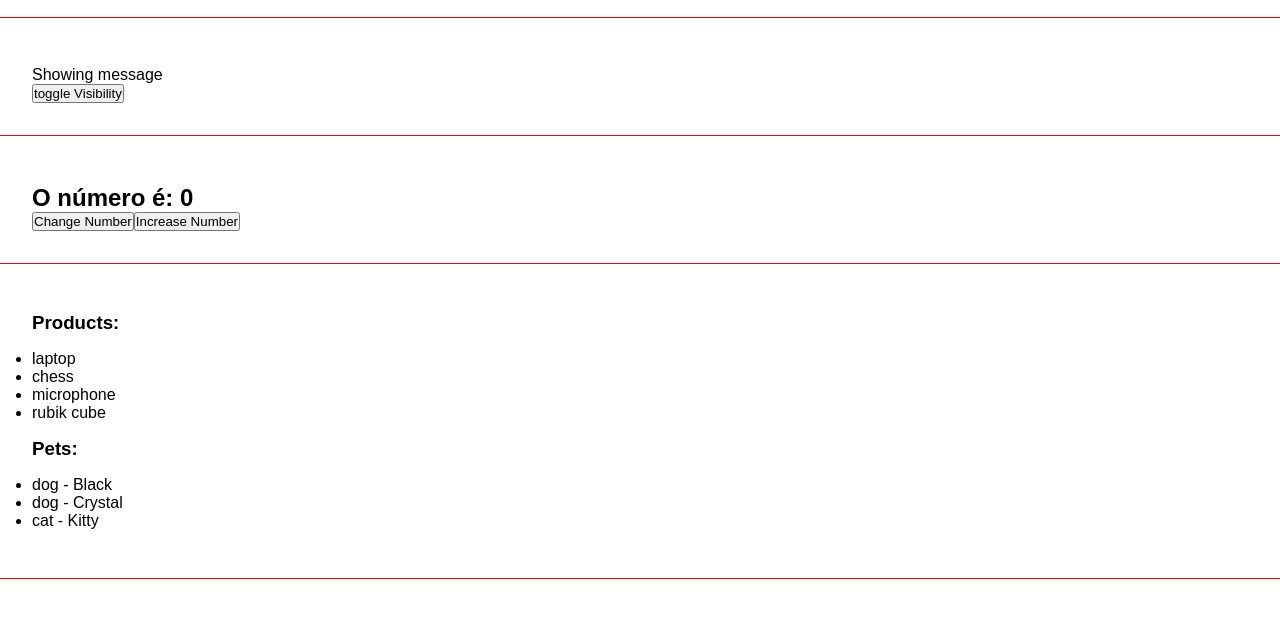
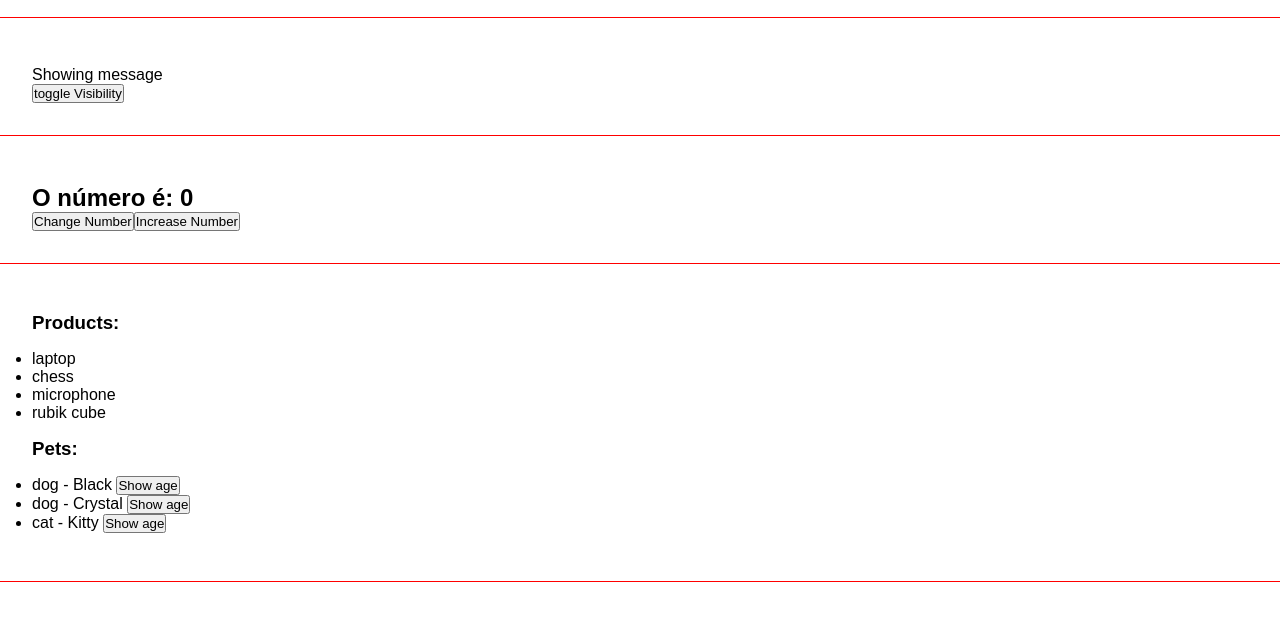
Before and after one commit to hemerson-git/learning-angular13, an Angular app: page / in a window 1280 px wide. Shown: the part 709-1327 px from the top of the page. Built offline with nearby package versions, Linux system fonts and the light colour scheme.

Commit message:
interfaces

```diff
--- /dev/null
+++ b/src/app/Animal.ts
@@ -0,0 +1,5 @@
+export interface Animal {
+  name: string;
+  type: string;
+  age: number;
+}
--- a/src/app/components/list-render/list-render.component.html
+++ b/src/app/components/list-render/list-render.component.html
@@ -8,6 +8,13 @@
   <h3>Pets: </h3>
 
   <ul class="list">
-    <li *ngFor="let pet of pets">{{pet.type}} - {{pet.name}}</li>
+    <li *ngFor="let pet of pets">
+      {{pet.type}} - {{pet.name}}
+      <button (click)="showAge(pet)">Show age</button>
+    </li>
+
+    <p *ngIf="animalDetails">
+      {{animalDetails}}
+    </p>
   </ul>
 </div>
--- a/src/app/components/list-render/list-render.component.ts
+++ b/src/app/components/list-render/list-render.component.ts
@@ -1,4 +1,5 @@
 import { Component } from '@angular/core';
+import { Animal } from '../../Animal'
 
 @Component({
   selector: 'app-list-render',
@@ -7,9 +8,15 @@ import { Component } from '@angular/core';
 })
 export class ListRenderComponent {
   products = ['laptop', 'chess', 'microphone', 'rubik cube']
-  pets = [
-    { name: 'Black', type: 'dog' },
-    { name: 'Crystal', type: 'dog' },
-    { name: 'Kitty', type: 'cat' }
+  pets: Animal[] = [
+    { name: 'Black', type: 'dog', age: 4 },
+    { name: 'Crystal', type: 'dog', age: 3 },
+    { name: 'Kitty', type: 'cat', age: 2 }
   ]
+
+  animalDetails = ''
+
+  showAge = (animal: Animal) => {
+    this.animalDetails = `The pet ${animal.name} has ${animal.age} yo`
+  }
 }
```
